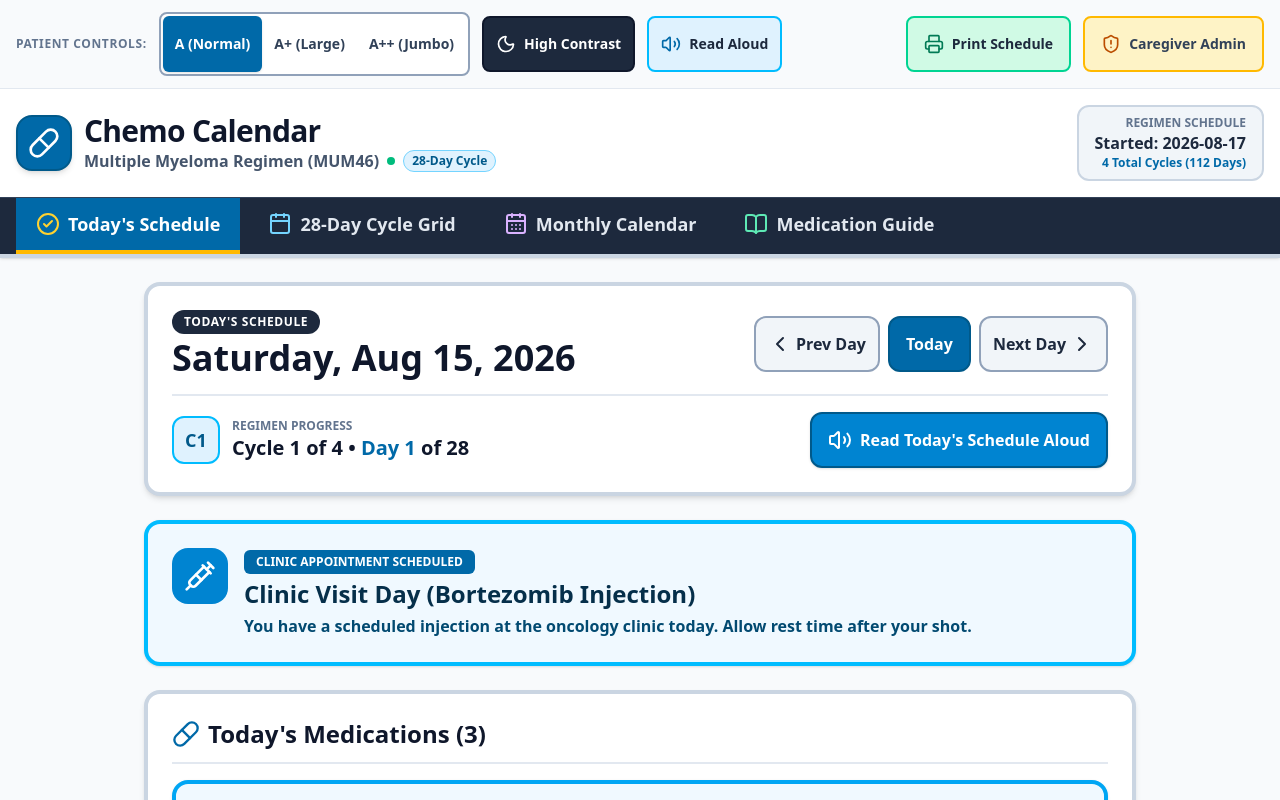
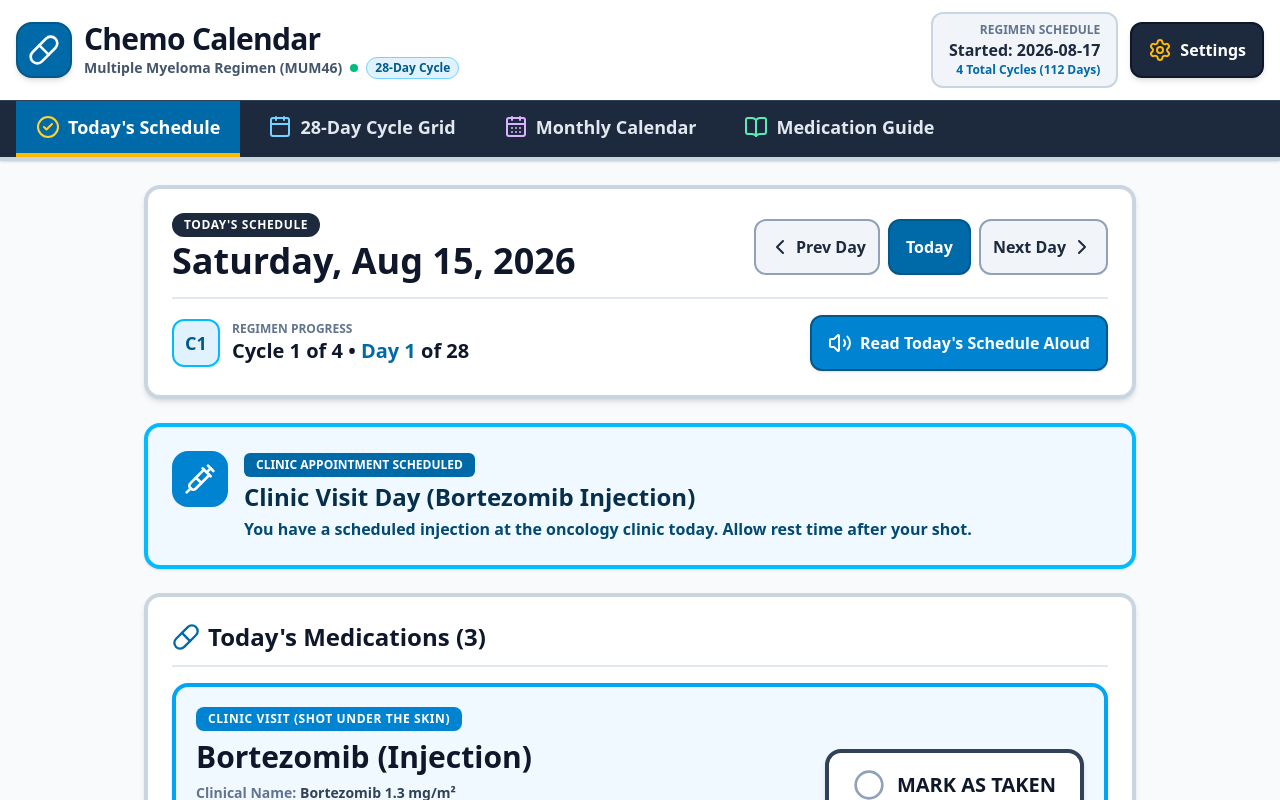
Before and after one commit to schrutesbeets/Chemo-Calendar, a React (Vite) app: page / in a window 1280 px wide. Shown: the top 800 px of the page. Built offline with nearby package versions, Linux system fonts and the light colour scheme.

Commit message:
Refactor top bar into accessible Settings dropdown menu located to the right of Regimen Schedule

```diff
--- a/src/components/Header.tsx
+++ b/src/components/Header.tsx
@@ -1,4 +1,4 @@
-import React from 'react';
+import React, { useState, useRef, useEffect } from 'react';
 import { useRegimen } from '../context/RegimenContext';
 import {
   Calendar,
@@ -10,7 +10,9 @@ import {
   Sun,
   Moon,
   CheckCircle2,
-  BookOpen
+  BookOpen,
+  Settings,
+  X
 } from 'lucide-react';
 import type { FontSize } from '../types/regimen';
 
@@ -27,101 +29,49 @@ export const Header: React.FC = () => {
     speakText
   } = useRegimen();
 
+  const [isSettingsOpen, setIsSettingsOpen] = useState(false);
+  const dropdownRef = useRef<HTMLDivElement>(null);
+
+  // Close dropdown on outside click or ESC key
+  useEffect(() => {
+    const handleClickOutside = (event: MouseEvent) => {
+      if (dropdownRef.current && !dropdownRef.current.contains(event.target as Node)) {
+        setIsSettingsOpen(false);
+      }
+    };
+    const handleKeyDown = (event: KeyboardEvent) => {
+      if (event.key === 'Escape') {
+        setIsSettingsOpen(false);
+      }
+    };
+    document.addEventListener('mousedown', handleClickOutside);
+    document.addEventListener('keydown', handleKeyDown);
+    return () => {
+      document.removeEventListener('mousedown', handleClickOutside);
+      document.removeEventListener('keydown', handleKeyDown);
+    };
+  }, []);
+
   const handleReadHeaderAloud = () => {
-    speakText(`Chemo Calendar. Active regimen: ${regimenConfig.regimenName}. You have 4 total cycles of 28 days.`);
+    speakText(`Chemo Calendar. Active regimen: ${regimenConfig.regimenName}. You have ${regimenConfig.totalCycles} total cycles of ${regimenConfig.cycleDurationDays} days.`);
   };
 
   return (
     <header className="bg-white border-b-4 border-slate-300 shadow-sm no-print sticky top-0 z-30 transition-colors">
-      {/* Top Accessibility & Caregiver Bar */}
-      <div className="max-w-7xl mx-auto px-4 py-3 flex flex-wrap items-center justify-between gap-4 border-b border-slate-200 bg-slate-50">
 
-        {/* Patient Accessibility Controls */}
-        <div className="flex flex-wrap items-center gap-3">
-          <span className="text-xs uppercase font-bold text-slate-500 tracking-wider">
-            Patient Controls:
-          </span>
+      {/* Main Header Brand & Title Bar */}
+      <div className="max-w-7xl mx-auto px-4 py-3 flex flex-wrap items-center justify-between gap-4">
 
-          {/* Font Size Selector */}
-          <div className="inline-flex rounded-lg border-2 border-slate-400 p-0.5 bg-white" role="group" aria-label="Text Size Controls">
-            {(['normal', 'large', 'jumbo'] as FontSize[]).map(size => (
-              <button
-                key={size}
-                onClick={() => setFontSize(size)}
-                className={`px-3 py-1 text-sm font-bold rounded-md transition-all senior-touch-target ${
-                  fontSize === size
-                    ? 'bg-sky-700 text-white shadow-sm'
-                    : 'text-slate-700 hover:bg-slate-100'
-                }`}
-                aria-label={`Set text size to ${size}`}
-              >
-                {size === 'normal' && 'A (Normal)'}
-                {size === 'large' && 'A+ (Large)'}
-                {size === 'jumbo' && 'A++ (Jumbo)'}
-              </button>
-            ))}
-          </div>
-
-          {/* High Contrast Toggle */}
-          <button
-            onClick={() => setHighContrast(!highContrast)}
-            className={`px-3 py-2 text-sm font-bold rounded-lg border-2 flex items-center gap-2 transition-all senior-touch-target ${
-              highContrast
-                ? 'bg-yellow-400 text-black border-black'
-                : 'bg-slate-800 text-white border-slate-900 hover:bg-slate-700'
-            }`}
-            aria-label="Toggle High Contrast Mode"
-          >
-            {highContrast ? <Sun className="w-5 h-5" /> : <Moon className="w-5 h-5" />}
-            <span>{highContrast ? 'High Contrast ON' : 'High Contrast'}</span>
-          </button>
-
-          {/* Speech Readout */}
-          <button
-            onClick={handleReadHeaderAloud}
-            className="px-3 py-2 text-sm font-bold text-slate-800 bg-sky-100 border-2 border-sky-400 rounded-lg hover:bg-sky-200 flex items-center gap-2 transition-all senior-touch-target"
-            aria-label="Listen to page header aloud"
-          >
-            <Volume2 className="w-5 h-5 text-sky-700" />
-            <span>Read Aloud</span>
-          </button>
-        </div>
-
-        {/* Caregiver Admin & Print Shortcut */}
+        {/* Brand & Regimen info */}
         <div className="flex items-center gap-3">
-          <button
-            onClick={() => setActiveTab('print')}
-            className="px-4 py-2 text-sm font-bold text-slate-800 bg-emerald-100 border-2 border-emerald-400 rounded-lg hover:bg-emerald-200 flex items-center gap-2 transition-all senior-touch-target"
-            aria-label="Print Fridge Schedule"
-          >
-            <Printer className="w-5 h-5 text-emerald-700" />
-            <span>Print Schedule</span>
-          </button>
-
-          {/* Discreet Caregiver Admin Access */}
-          <button
-            onClick={() => setIsAdminOpen(true)}
-            className="px-4 py-2 text-sm font-bold text-slate-700 bg-amber-100 border-2 border-amber-400 rounded-lg hover:bg-amber-200 flex items-center gap-2 transition-all senior-touch-target"
-            title="Caregiver Admin Settings (or use URL #admin)"
-            aria-label="Caregiver Admin Layer"
-          >
-            <ShieldAlert className="w-5 h-5 text-amber-700" />
-            <span>Caregiver Admin</span>
-          </button>
-        </div>
-      </div>
-
-      {/* Main Header Brand & Title */}
-      <div className="max-w-7xl mx-auto px-4 py-4 flex flex-wrap items-center justify-between gap-4">
-        <div className="flex items-center gap-3">
-          <div className="w-14 h-14 bg-sky-700 text-white rounded-2xl flex items-center justify-center shadow-md border-2 border-sky-800">
-            <Pill className="w-8 h-8" />
+          <div className="w-12 h-12 sm:w-14 sm:h-14 bg-sky-700 text-white rounded-2xl flex items-center justify-center shadow-md border-2 border-sky-800 shrink-0">
+            <Pill className="w-7 h-7 sm:w-8 sm:h-8" />
           </div>
           <div>
             <h1 className="text-2xl sm:text-3xl font-extrabold text-slate-900 tracking-tight">
               Chemo Calendar
             </h1>
-            <p className="text-sm sm:text-base font-semibold text-slate-600 flex items-center gap-2">
+            <p className="text-xs sm:text-sm font-semibold text-slate-600 flex items-center gap-2">
               <span>{regimenConfig.regimenName}</span>
               <span className="inline-block w-2 h-2 rounded-full bg-emerald-500"></span>
               <span className="text-xs bg-sky-100 text-sky-800 px-2 py-0.5 rounded-full border border-sky-300 font-bold">
@@ -131,16 +81,155 @@ export const Header: React.FC = () => {
           </div>
         </div>
 
-        {/* Start Date & Regimen Quick Stats */}
-        <div className="bg-slate-100 border-2 border-slate-300 rounded-xl px-4 py-2 text-right hidden md:block">
-          <div className="text-xs uppercase font-bold text-slate-500">Regimen Schedule</div>
-          <div className="text-base font-extrabold text-slate-800">
-            Started: {regimenConfig.cycleStartDate}
+        {/* Right side: Regimen Schedule Stats & Settings Entry Point */}
+        <div className="flex items-center gap-3">
+
+          {/* Regimen Schedule Stats */}
+          <div className="bg-slate-100 border-2 border-slate-300 rounded-xl px-4 py-2 text-right hidden sm:block">
+            <div className="text-xs uppercase font-bold text-slate-500">Regimen Schedule</div>
+            <div className="text-sm sm:text-base font-extrabold text-slate-800">
+              Started: {regimenConfig.cycleStartDate}
+            </div>
+            <div className="text-xs font-bold text-sky-700">
+              {regimenConfig.totalCycles} Total Cycles ({regimenConfig.cycleDurationDays * regimenConfig.totalCycles} Days)
+            </div>
           </div>
-          <div className="text-xs font-bold text-sky-700">
-            {regimenConfig.totalCycles} Total Cycles ({regimenConfig.cycleDurationDays * regimenConfig.totalCycles} Days)
+
+          {/* Settings Entry Point directly to the right of Regimen Schedule */}
+          <div className="relative" ref={dropdownRef}>
+            <button
+              onClick={() => setIsSettingsOpen(!isSettingsOpen)}
+              className="px-4 py-3 bg-slate-800 hover:bg-slate-900 text-white font-extrabold rounded-xl border-2 border-slate-900 flex items-center gap-2 shadow-md transition-all senior-touch-target"
+              aria-label="Settings and Accessibility Menu"
+              aria-expanded={isSettingsOpen}
+            >
+              <Settings className="w-6 h-6 text-amber-400" />
+              <span className="text-base">Settings</span>
+            </button>
+
+            {/* Settings Dropdown Flyout */}
+            {isSettingsOpen && (
+              <div
+                className="absolute right-0 top-full mt-2 w-80 sm:w-96 bg-white border-4 border-slate-400 rounded-3xl shadow-2xl p-5 z-50 space-y-4 animate-in fade-in zoom-in-95 duration-100"
+                role="menu"
+                aria-orientation="vertical"
+              >
+                {/* Flyout Header */}
+                <div className="flex items-center justify-between border-b-2 border-slate-200 pb-3">
+                  <div className="flex items-center gap-2">
+                    <Settings className="w-6 h-6 text-slate-800" />
+                    <h2 className="text-lg font-black text-slate-900">
+                      Settings & Accessibility
+                    </h2>
+                  </div>
+                  <button
+                    onClick={() => setIsSettingsOpen(false)}
+                    className="p-1.5 bg-slate-100 hover:bg-slate-200 text-slate-700 rounded-full border border-slate-300"
+                    aria-label="Close settings"
+                  >
+                    <X className="w-5 h-5" />
+                  </button>
+                </div>
+
+                {/* Control 1: Text Size Selector */}
+                <div className="space-y-1.5">
+                  <label className="block text-xs uppercase font-extrabold text-slate-500 tracking-wider">
+                    Text Size (Senior Accessibility)
+                  </label>
+                  <div className="grid grid-cols-3 gap-1.5 bg-slate-100 p-1 rounded-xl border border-slate-300" role="group" aria-label="Text Size Controls">
+                    {(['normal', 'large', 'jumbo'] as FontSize[]).map(size => (
+                      <button
+                        key={size}
+                        onClick={() => setFontSize(size)}
+                        className={`py-2 text-xs font-bold rounded-lg transition-all ${
+                          fontSize === size
+                            ? 'bg-sky-700 text-white shadow-sm font-black'
+                            : 'text-slate-700 hover:bg-slate-200'
+                        }`}
+                      >
+                        {size === 'normal' && 'A Normal'}
+                        {size === 'large' && 'A+ Large'}
+                        {size === 'jumbo' && 'A++ Jumbo'}
+                      </button>
+                    ))}
+                  </div>
+                </div>
+
+                {/* Control 2: High Contrast Toggle */}
+                <div className="pt-1">
+                  <button
+                    onClick={() => setHighContrast(!highContrast)}
+                    className={`w-full py-3 px-4 rounded-xl font-extrabold text-sm border-2 flex items-center justify-between transition-all senior-touch-target ${
+                      highContrast
+                        ? 'bg-yellow-400 text-black border-black'
+                        : 'bg-slate-800 text-white border-slate-900 hover:bg-slate-700'
+                    }`}
+                  >
+                    <span className="flex items-center gap-2">
+                      {highContrast ? <Sun className="w-5 h-5 text-black" /> : <Moon className="w-5 h-5 text-amber-300" />}
+                      <span>High Contrast Mode</span>
+                    </span>
+                    <span className="text-xs uppercase px-2 py-0.5 rounded font-black bg-white/20">
+                      {highContrast ? 'ON' : 'OFF'}
+                    </span>
+                  </button>
+                </div>
+
+                {/* Control 3: Speech Readout */}
+                <div>
+                  <button
+                    onClick={() => {
+                      handleReadHeaderAloud();
+                      setIsSettingsOpen(false);
+                    }}
+                    className="w-full py-3 px-4 text-sm font-extrabold text-slate-900 bg-sky-100 border-2 border-sky-400 rounded-xl hover:bg-sky-200 flex items-center justify-between transition-all senior-touch-target"
+                  >
+                    <span className="flex items-center gap-2">
+                      <Volume2 className="w-5 h-5 text-sky-700" />
+                      <span>Read Schedule Aloud</span>
+                    </span>
+                    <span className="text-xs font-bold text-sky-800">Voice</span>
+                  </button>
+                </div>
+
+                <div className="border-t border-slate-200 pt-3 space-y-2">
+                  {/* Control 4: Print Schedule Shortcut */}
+                  <button
+                    onClick={() => {
+                      setActiveTab('print');
+                      setIsSettingsOpen(false);
+                    }}
+                    className="w-full py-3 px-4 text-sm font-extrabold text-slate-900 bg-emerald-100 border-2 border-emerald-400 rounded-xl hover:bg-emerald-200 flex items-center justify-between transition-all senior-touch-target"
+                  >
+                    <span className="flex items-center gap-2">
+                      <Printer className="w-5 h-5 text-emerald-700" />
+                      <span>Print Fridge Schedule</span>
+                    </span>
+                    <span className="text-xs font-bold text-emerald-800">PDF</span>
+                  </button>
+
+                  {/* Control 5: Caregiver Admin Layer Access */}
+                  <button
+                    onClick={() => {
+                      setIsAdminOpen(true);
+                      setIsSettingsOpen(false);
+                    }}
+                    className="w-full py-3 px-4 text-sm font-extrabold text-slate-900 bg-amber-100 border-2 border-amber-400 rounded-xl hover:bg-amber-200 flex items-center justify-between transition-all senior-touch-target"
+                  >
+                    <span className="flex items-center gap-2">
+                      <ShieldAlert className="w-5 h-5 text-amber-700" />
+                      <span>Caregiver Admin Portal</span>
+                    </span>
+                    <span className="text-xs font-bold text-amber-800">JSON</span>
+                  </button>
+                </div>
+
+              </div>
+            )}
           </div>
+
         </div>
+
       </div>
 
       {/* Main Senior-Friendly Tab Navigation */}
```
